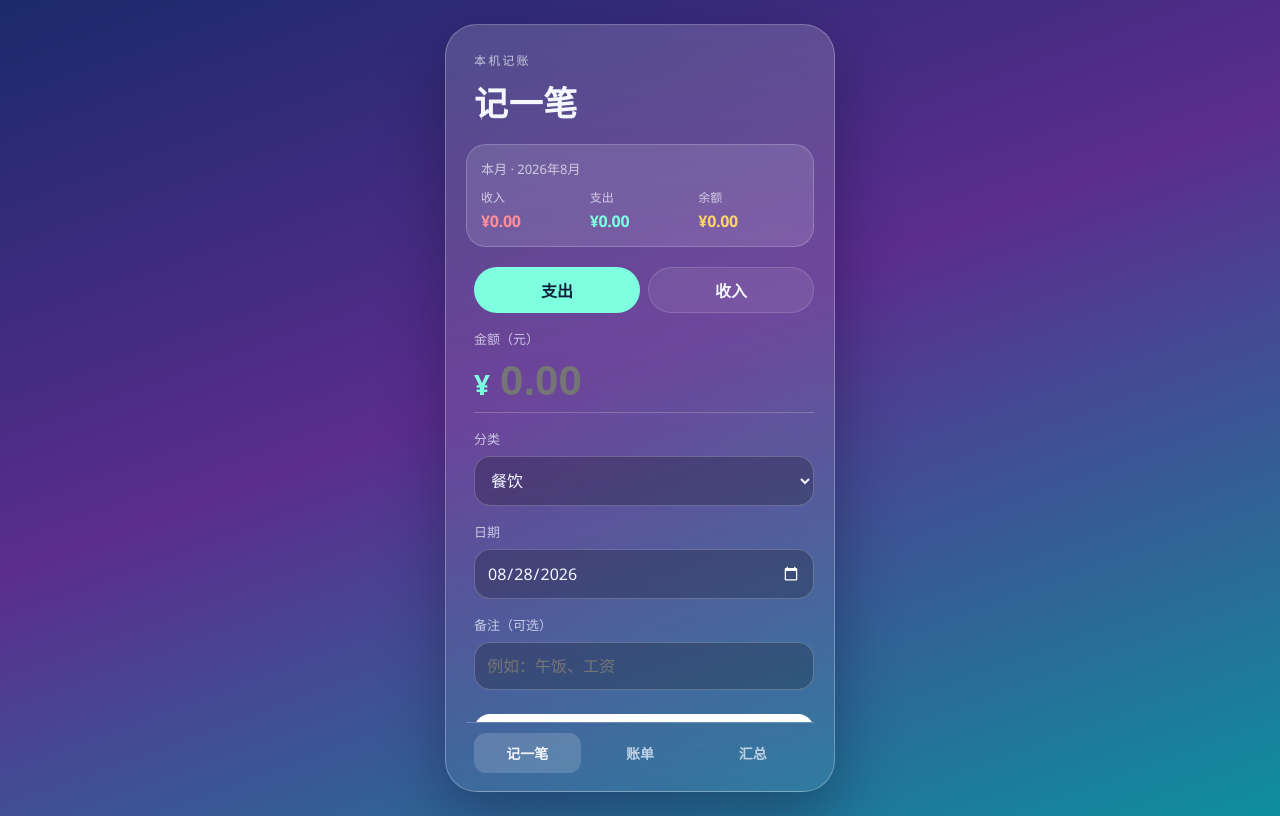
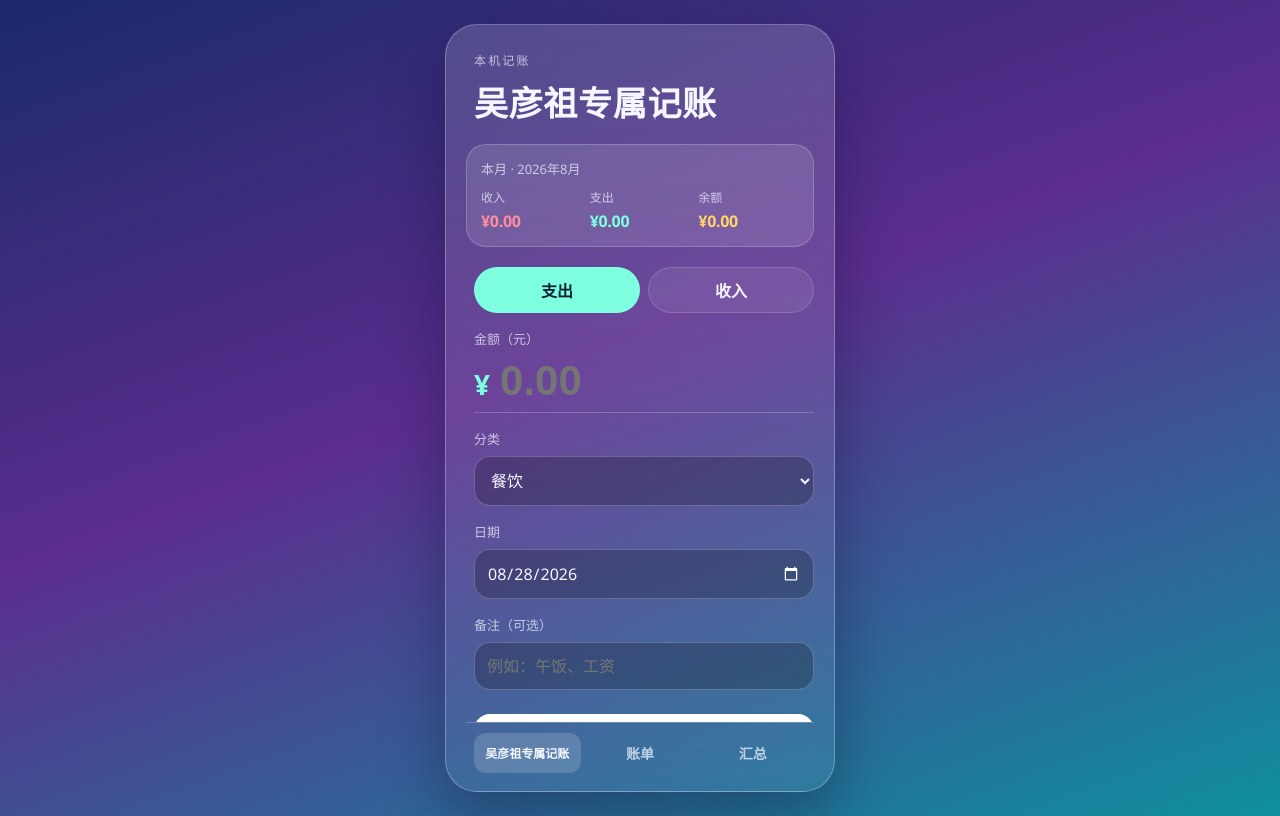
Before and after one commit to yy262579-hash/yy262579-hash.github.io, a plain HTML site: page index.html in a window 1280 px wide. Drawn offline with Linux system fonts and the light colour scheme.

Commit message:
Publish jizhang HTTPS site

```diff
--- a/app-b.js
+++ b/app-b.js
@@ -103,7 +103,7 @@ function renderBillList() {
 }
 
 function setView(view) {
-  const titles = { add: "记一笔", list: "账单", summary: "汇总" };
+  const titles = { add: "吴彦祖专属记账", list: "账单", summary: "汇总" };
   const shell = document.getElementById("app-shell");
   const form = document.getElementById("record-form");
   const panel = document.getElementById("bill-panel");
--- a/index.html
+++ b/index.html
@@ -21,7 +21,7 @@
     <div class="phone-body">
     <header class="topbar">
       <p class="eyebrow">本机记账</p>
-      <h1 id="page-title">记一笔</h1>
+      <h1 id="page-title">吴彦祖专属记账</h1>
     </header>
 
     <section id="month-summary" class="month-summary" aria-label="本月概况">
@@ -161,7 +161,7 @@
     </div>
 
     <nav class="tabbar" aria-label="页面">
-      <button type="button" id="tab-add" class="is-on" aria-current="page">记一笔</button>
+      <button type="button" id="tab-add" class="is-on" aria-current="page">吴彦祖专属记账</button>
       <button type="button" id="tab-list">账单</button>
       <button type="button" id="tab-summary">汇总</button>
     </nav>
--- a/styles.css
+++ b/styles.css
@@ -564,6 +564,13 @@ h1 {
   background: rgba(255, 255, 255, 0.16);
 }
 
+#tab-add {
+  font-size: 12px;
+  padding-left: 2px;
+  padding-right: 2px;
+  white-space: nowrap;
+}
+
 @media (max-width: 420px) {
   body {
     padding: 0;
```
